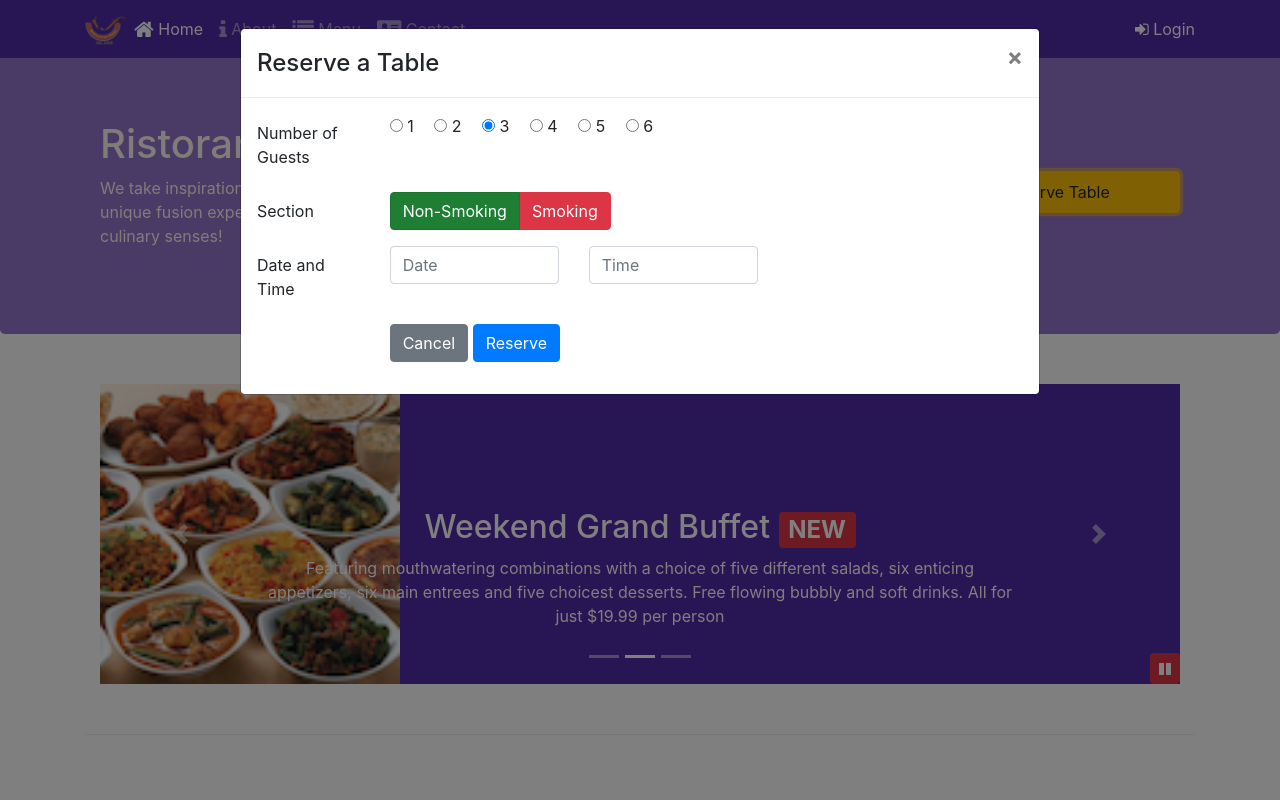
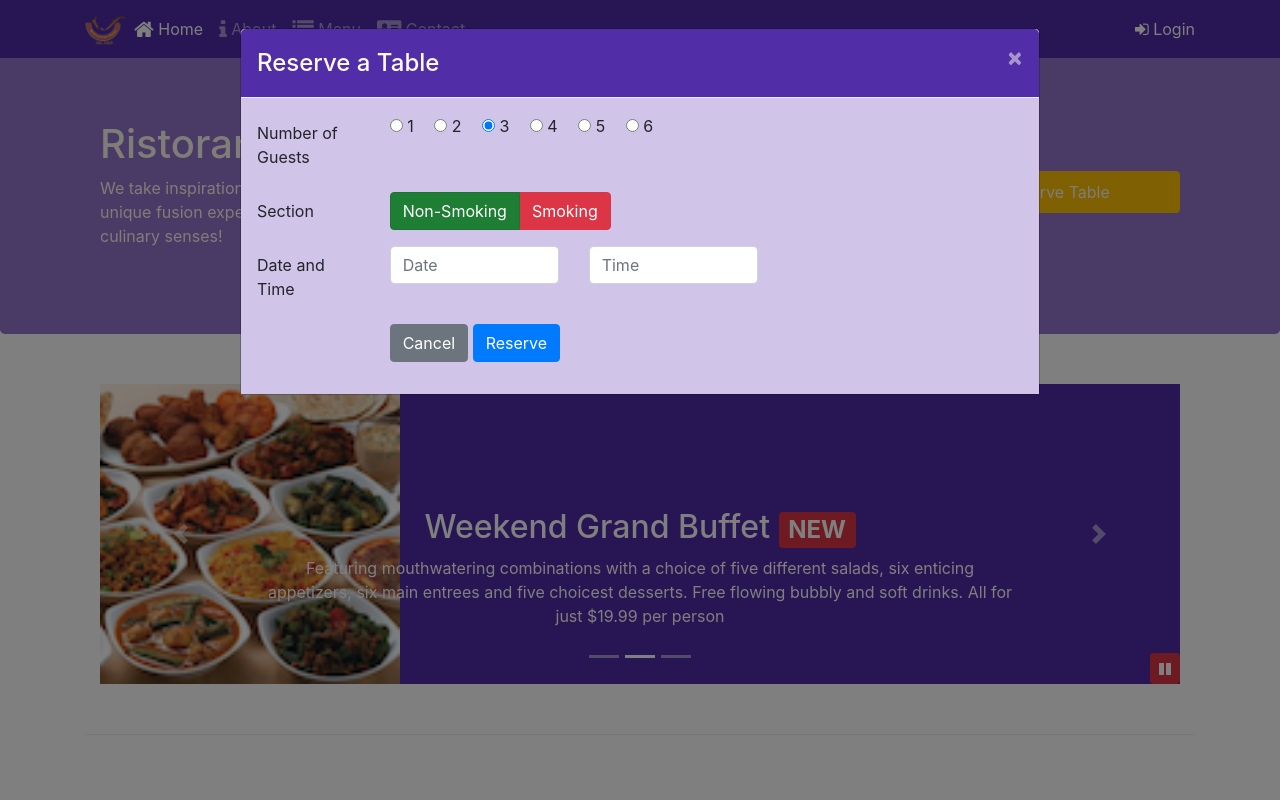
Before and after one commit to cibss/bootstrap, a website: page index.html in a window 1280 px wide. Both pictures are taken after a click on the button "Reserve Table". Shown: the top 800 px of the page. Drawn offline with nearby package versions, Linux system fonts and the light colour scheme.

Commit message:
assignment 4

```diff
--- a/css/styles.scss
+++ b/css/styles.scss
@@ -74,3 +74,16 @@ body{
     bottom: 0px;
     z-index: 1;
 }
+
+.modal-header {
+    background-color: $background-dark;
+    color: floralwhite;
+
+    .close {
+        color: floralwhite;
+    }
+}
+
+.modal-body {
+    background-color: $background-pale;
+}
--- a/index.html
+++ b/index.html
@@ -33,10 +33,8 @@
                     <li class="nav-item"><a class="nav-link" href="./contactus.html"><span
                                 class="fa fa-address-card fa-lg"></span> Contact</a></li>
                 </ul>
-                <span class="navbar-text">
-                    <a data-toggle="modal" data-target="#loginModal">
-                        <span class="fa fa-sign-in"></span> Login
-                    </a>
+                <span class="navbar-text" id="loginButton">
+                    <a><span class="fa fa-sign-in"></span> Login</a>
                 </span>
             </div>
         </div>
@@ -92,10 +90,7 @@
                     <img src="img/logo.png" class="img-fluid">
                 </div>
                 <div class="col-12 col-sm align-self-center">
-                    <a role="button" class="btn btn-block nav-link btn-warning"
-                        data-toggle="modal" data-html="true" data-target="#reserveModal"
-                        title="Or Call us at <br><strong>+852 123456789</strong>"
-                        data-placement="bottom" href="#reserve_form">Reserve Table</a>
+                    <a role="button" class="btn btn-block nav-link btn-warning" id="reserveButton">Reserve Table</a>
                 </div>
 
             </div>
@@ -327,7 +322,7 @@
 
     <script>
         $(document).ready(function(){
-            $("#mycarousel").carousel( { interval: 1000 } );
+            $("#mycarousel").carousel( { interval: 2000 } );
             $("#carouselButton").click(function(){
                 if ($('#carouselButton').children('span').hasClass('fa-pause')) {
                     $("#mycarousel").carousel('pause');
@@ -340,7 +335,16 @@
                     $('#carouselButton').children('span').addClass('fa-pause');
                 }
             });
+
+            $("#reserveButton").click(function(){
+                $('#reserveModal').modal('toggle');
+            });
+            $("#loginButton").click(function(){
+                $('#loginModal').modal('toggle');
+            });
         });
+
+
     </script>
 
 </body>
```
Also changed, not shown: css/styles.css.
